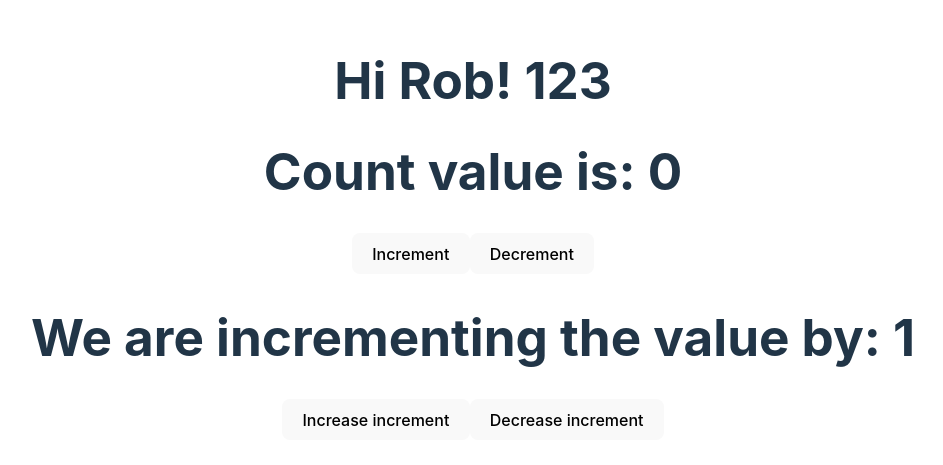
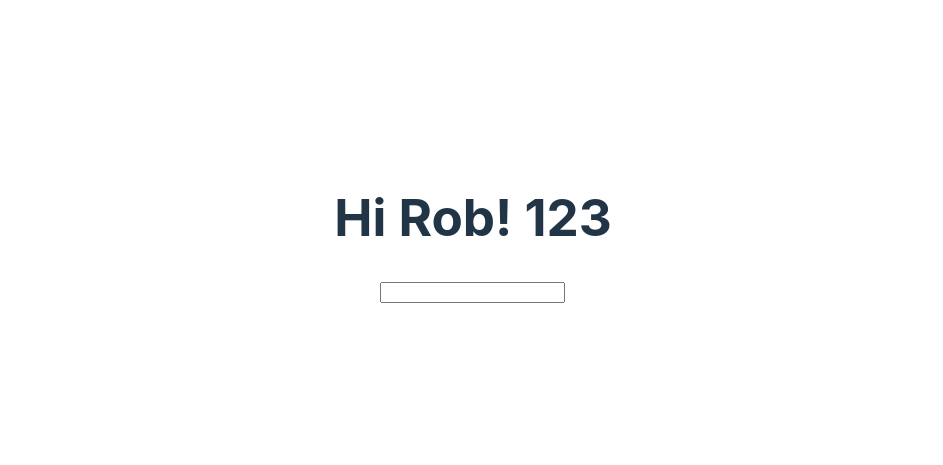
Before and after one commit to AlMahfuzKhanD/react-js-practice, a React (Vite) app in the folder react-by-code-stoic/: page / in a window 1280 px wide. Shown: the part 171-636 px from the top of the page, without its empty margins (167-1110 px from the left). Built offline with nearby package versions, Linux system fonts and the light colour scheme.

Commit message:
class 25 input field done

```diff
--- a/react-by-code-stoic/src/App.jsx
+++ b/react-by-code-stoic/src/App.jsx
@@ -6,6 +6,7 @@
 import ConditionalComponent from "./components/ConditionalComponent";
 import Message from "./components/Message";
 import Counter from "./components/Counter";
+import Form from "./components/Form";
 
 function App() {
   const [count, setCount] = useState(0);
@@ -20,7 +21,7 @@
       {/* <Hello name="Mahfuz" message="Hello" seatNumbers={seatNumbers} /> */}
       <Hello person={person} />
       {/* <Hello name="Khan" message="Hi" /> */}
-      <Counter />
+      <Form />
     </div>
   );
 }
--- /dev/null
+++ b/react-by-code-stoic/src/components/Form.jsx
@@ -0,0 +1,22 @@
+import { useState } from "react";
+
+export default function Form() {
+  const [name, setName] = useState("");
+  //   function handleChange(e) {
+  //     setName(e.target.value);
+  //   }
+  return (
+    <div>
+      <form action="">
+        <input
+          //   onChange={function demo(e) {
+          //     return handleChange(e);
+          //   }}
+          onChange={(e) => setName(e.target.value)}
+          type="text"
+          value={name}
+        />
+      </form>
+    </div>
+  );
+}
```
